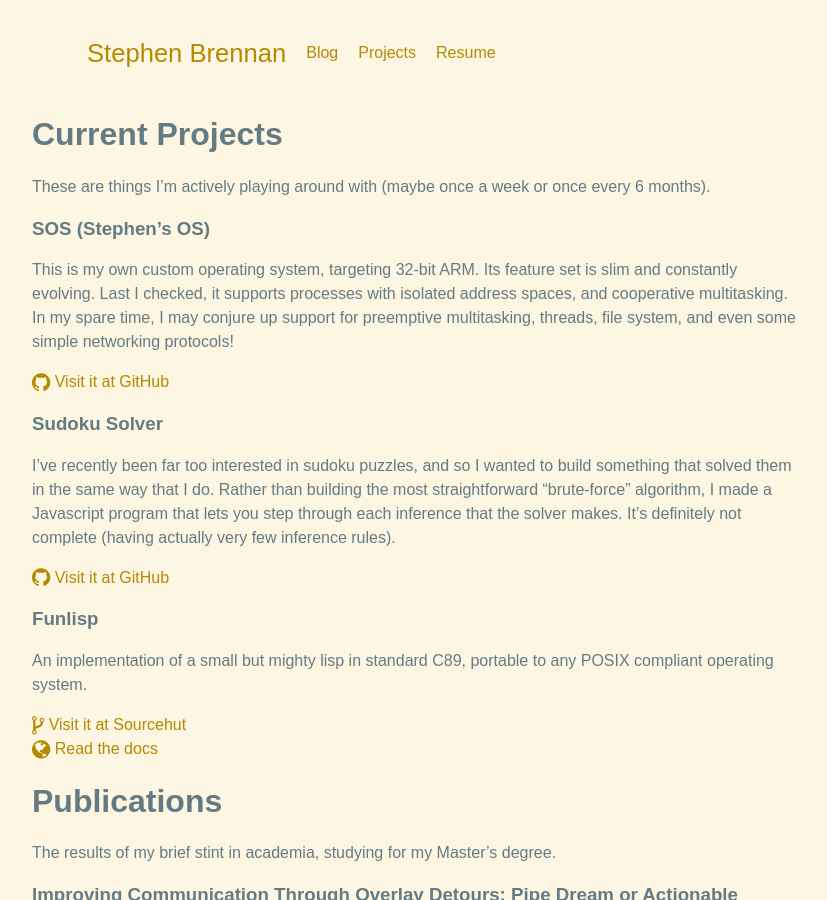
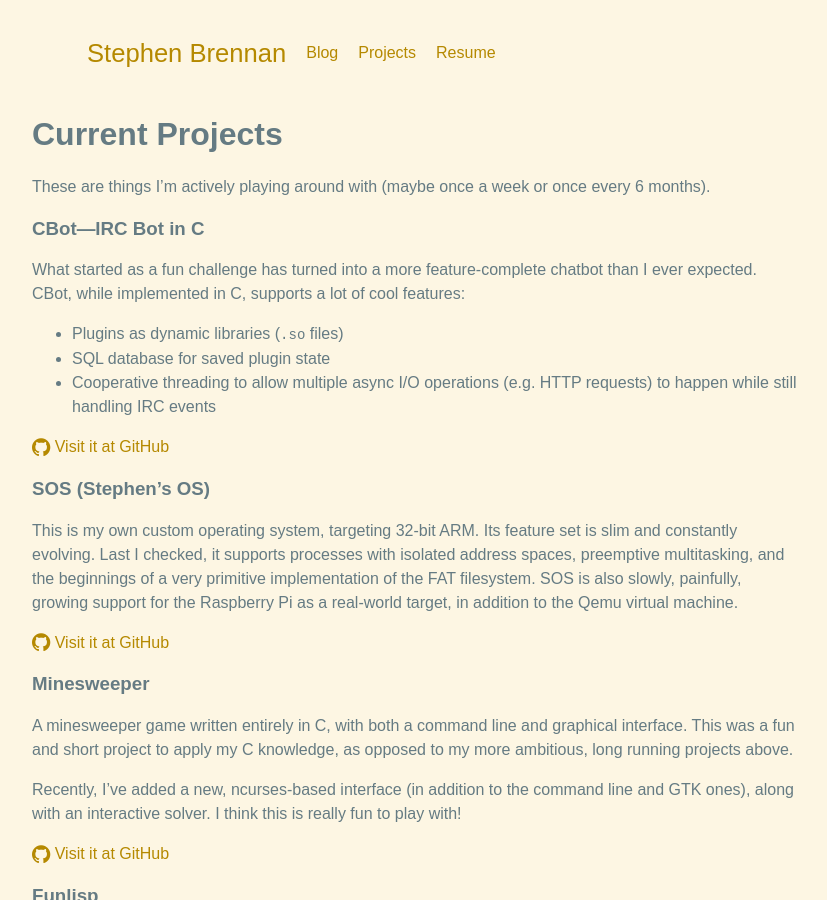
Before and after one commit to brenns10/brennan.io, a Jekyll site: the page built from projects.md, in a window 1280 px wide and 900 px high. Shown: the whole window, without its empty margins (224-1051 px from the left). Built offline with Jekyll 4.4.1, drawn with Linux system fonts in a browser that asks for light colours; nearby versions of some CDN libraries; some of the changed text lies outside the part shown.

Commit message:
Update projects

```diff
--- a/projects.md
+++ b/projects.md
@@ -14,25 +14,41 @@ tw: <span class="fa fa-twitter fa-lg"></span>
 These are things I'm actively playing around with (maybe once a week or once
 every 6 months).
 
+### CBot---IRC Bot in C
+
+What started as a fun challenge has turned into a more feature-complete chatbot
+than I ever expected. CBot, while implemented in C, supports a lot of cool
+features:
+
+* Plugins as dynamic libraries (`.so` files)
+* SQL database for saved plugin state
+* Cooperative threading to allow multiple async I/O operations (e.g. HTTP
+  requests) to happen while still handling IRC events
+
+[{{page.gh}} Visit it at GitHub](https://github.com/brenns10/cbot)
+
 ### SOS (Stephen's OS)
 
-This is my own custom operating system, targeting 32-bit ARM. Its feature set
-is slim and constantly evolving. Last I checked, it supports processes with
-isolated address spaces, and cooperative multitasking. In my spare time, I may
-conjure up support for preemptive multitasking, threads, file system, and even
-some simple networking protocols!
+This is my own custom operating system, targeting 32-bit ARM. Its feature set is
+slim and constantly evolving. Last I checked, it supports processes with
+isolated address spaces, preemptive multitasking, and the beginnings of a very
+primitive implementation of the FAT filesystem. SOS is also slowly, painfully,
+growing support for the Raspberry Pi as a real-world target, in addition to the
+Qemu virtual machine.
 
 [{{page.gh}} Visit it at GitHub](https://github.com/brenns10/sos)
 
-### Sudoku Solver
+### Minesweeper
 
-I've recently been far too interested in sudoku puzzles, and so I wanted to
-build something that solved them in the same way that I do. Rather than building
-the most straightforward "brute-force" algorithm, I made a Javascript program
-that lets you step through each inference that the solver makes. It's definitely
-not complete (having actually very few inference rules).
+A minesweeper game written entirely in C, with both a command line and graphical
+interface.  This was a fun and short project to apply my C knowledge, as opposed
+to my more ambitious, long running projects above.
 
-[{{page.gh}} Visit it at GitHub](https://github.com/brenns10/sudoku)
+Recently, I've added a new, ncurses-based interface (in addition to the command
+line and GTK ones), along with an interactive solver. I think this is really fun
+to play with!
+
+[{{page.gh}} Visit it at GitHub](https://github.com/brenns10/minesweeper)
 
 ### Funlisp
 
@@ -106,6 +122,16 @@ These are projects that I knew and loved, but alas have gone stale. Maybe they
 reached feature completion, maybe the cloud hosting expired, or perhaps I just
 lost interest. Nonetheless, the source will always be available for these guys,
 and they can be a fun read through!
+
+### Sudoku Solver
+
+I've recently been far too interested in sudoku puzzles, and so I wanted to
+build something that solved them in the same way that I do. Rather than building
+the most straightforward "brute-force" algorithm, I made a Javascript program
+that lets you step through each inference that the solver makes. It's definitely
+not complete (having actually very few inference rules).
+
+[{{page.gh}} Visit it at GitHub](https://github.com/brenns10/sudoku)
 
 ### CWRU Love---Web Service for Spreading Love
 
```
Also changed, not shown: other parts of projects.md (+0 -18 lines).
